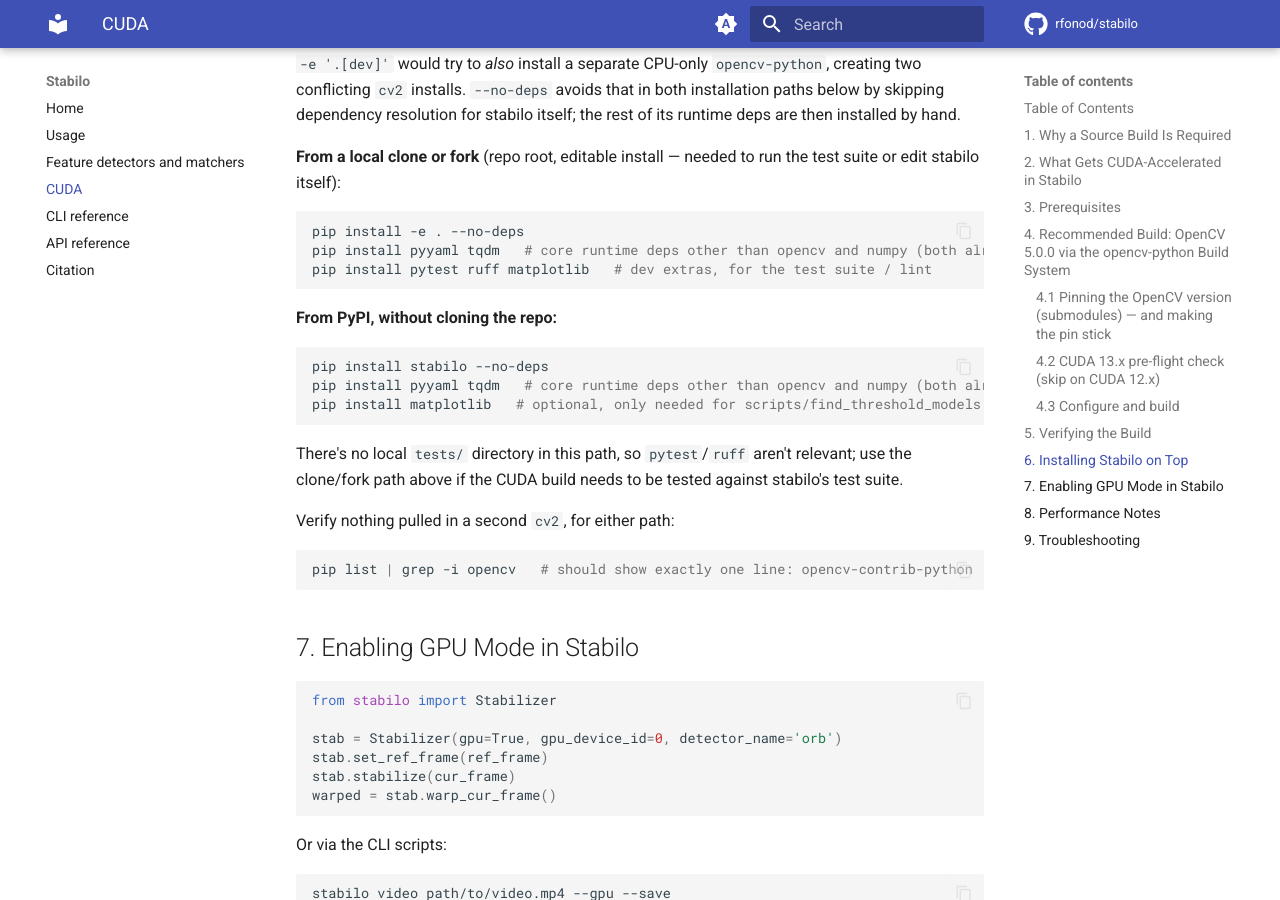
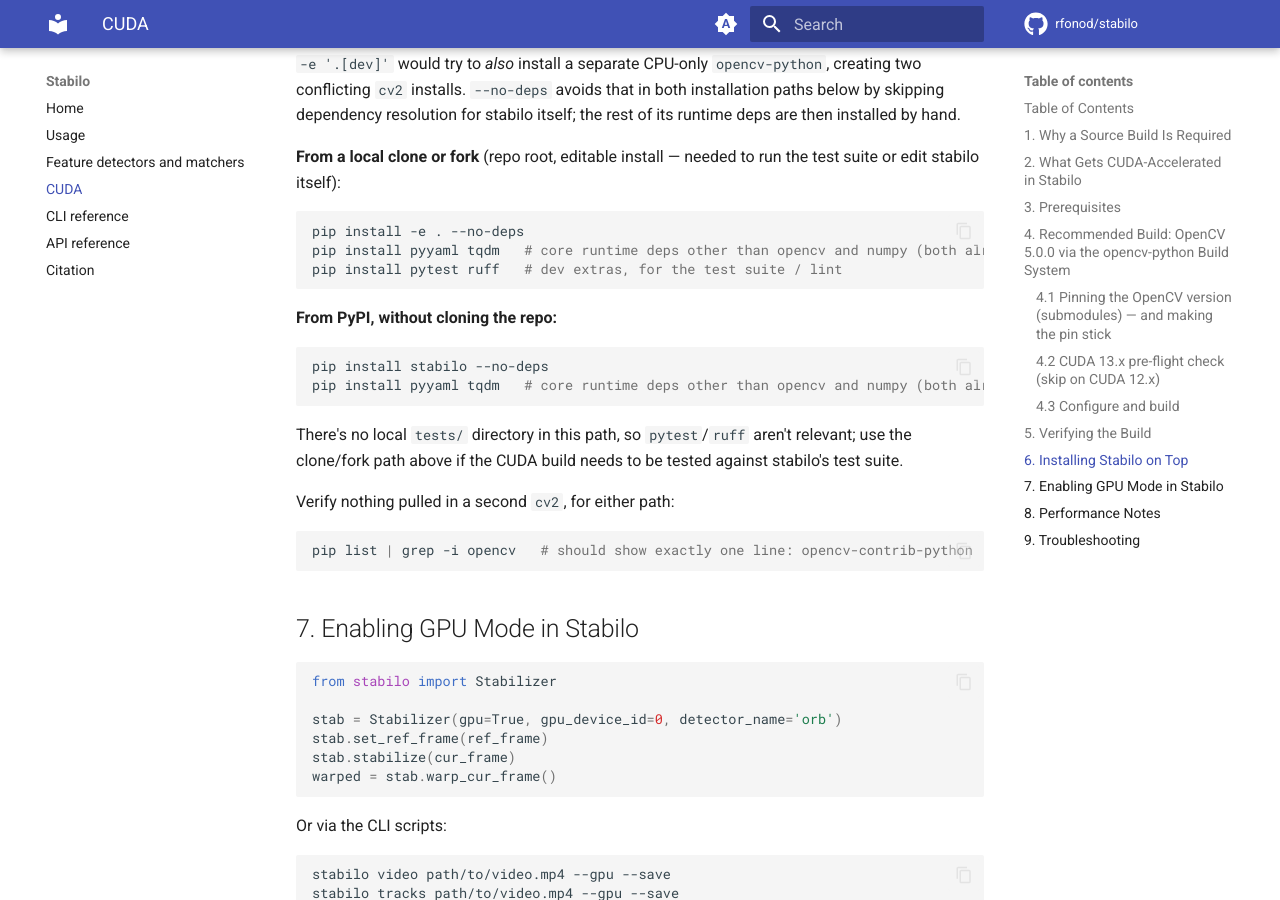
Before and after one commit to rfonod/stabilo, an MkDocs documentation site: the page built from docs/cuda.md, in a window 1280 px wide and 900 px high, scrolled down 11585 px. Built offline with MkDocs 1.6.1 and Material for MkDocs 9.7.7, drawn with Linux system fonts in a browser that asks for light colours; comment, search, counter and statistics services are not loaded.

Commit message:
docs: remove references to the threshold script and matplotlib

````diff
--- a/docs/cuda.md
+++ b/docs/cuda.md
@@ -279,7 +279,7 @@ In the same `.venv-cuda` environment. Because the wheel installed in Section 4 i
 ```bash
 pip install -e . --no-deps
 pip install pyyaml tqdm   # core runtime deps other than opencv and numpy (both already installed)
-pip install pytest ruff matplotlib   # dev extras, for the test suite / lint
+pip install pytest ruff   # dev extras, for the test suite / lint
 ```
 
 **From PyPI, without cloning the repo:**
@@ -287,7 +287,6 @@ pip install pytest ruff matplotlib   # dev extras, for the test suite / lint
 ```bash
 pip install stabilo --no-deps
 pip install pyyaml tqdm   # core runtime deps other than opencv and numpy (both already installed)
-pip install matplotlib   # optional, only needed for scripts/find_threshold_models.py (the `extras` install group)
 ```
 There's no local `tests/` directory in this path, so `pytest`/`ruff` aren't relevant; use the clone/fork path above if the CUDA build needs to be tested against stabilo's test suite.
 
````
Also changed, not shown: README.md (+1 -3 lines), docs/usage.md (+2 -2 lines), .zenodo.json.
